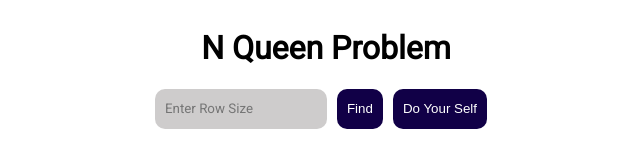
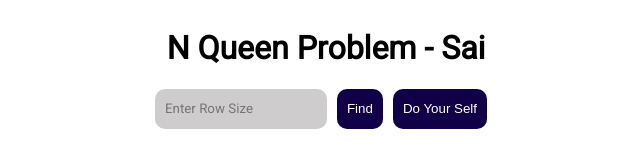
Before and after one commit to venkatasai1505/NQueen, a plain HTML site: page index.html in a window 1280 px wide. Shown: the whole page, without its empty margins (314-954 px from the left). Drawn offline with Linux system fonts and the light colour scheme.

Commit message:
new name

```diff
--- a/index.html
+++ b/index.html
@@ -13,7 +13,7 @@
 </head>
 
 <body>
-    <h1>N Queen Problem</h1>
+    <h1>N Queen Problem - Sai</h1>
     <div class="input">
         <input type="number" class="rows" id="rows" placeholder="Enter Row Size">
         <button class="submitBtn">Find</button>
```
Also changed, not shown: Nqueen_JS.js (line endings or trailing spaces).
